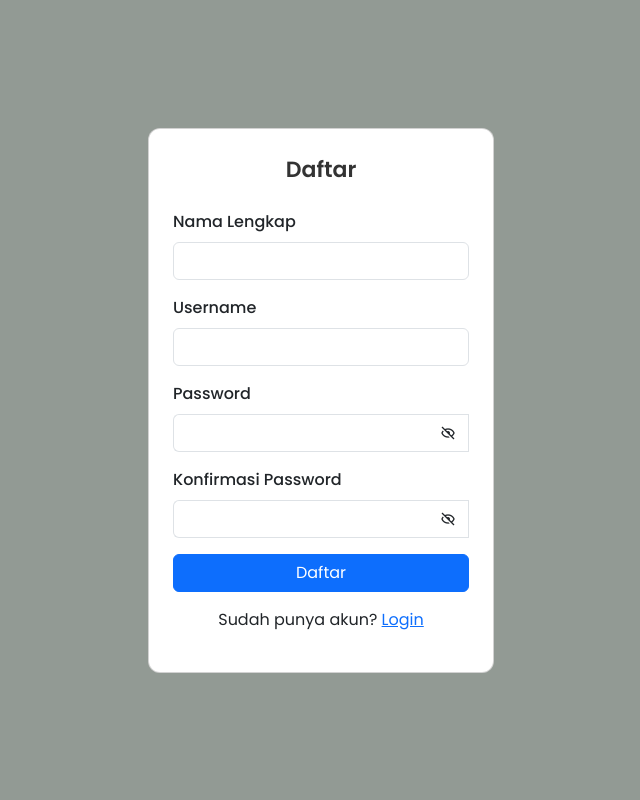
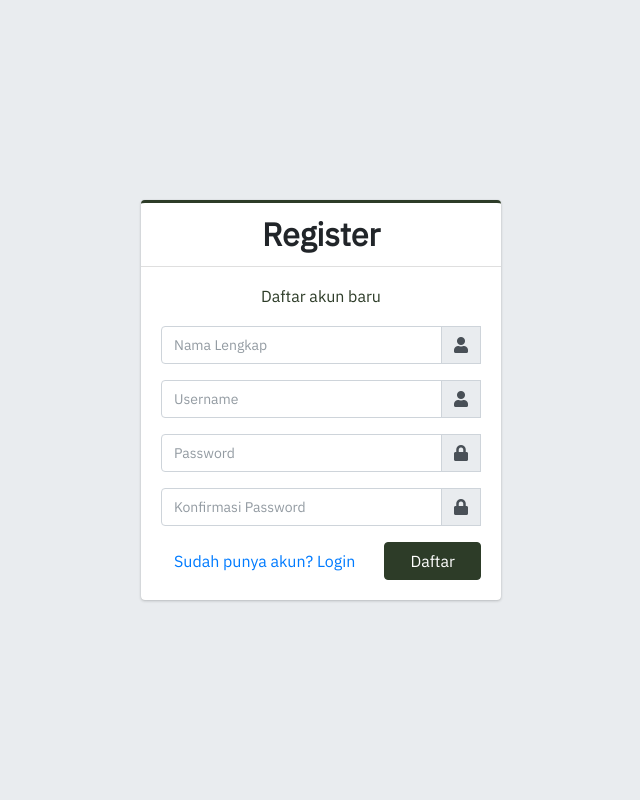
Before and after one commit to fauzulkhakim/khitanumum, a PHP site: page /panitia/register.php in a window 1280 px wide. Shown: the whole page, without its empty margins (319-959 px from the left). Run offline with PHP 8.4, Linux system fonts and the light colour scheme; some libraries are stand-ins or nearby versions.

Commit message:
update: register layout

```diff
--- a/panitia/register.php
+++ b/panitia/register.php
@@ -1,7 +1,3 @@
-<?php
-session_start();
-?>
-
 <!DOCTYPE html>
 <html lang="en">
 
@@ -11,152 +7,180 @@ session_start();
     <meta name="viewport" content="width=device-width, initial-scale=1.0" />
     <title>Register</title>
 
-    <!-- Bootstrap -->
-    <link href="https://cdn.jsdelivr.net/npm/bootstrap@5.3.3/dist/css/bootstrap.min.css" rel="stylesheet" integrity="sha384-QWTKZyjpPEjISv5WaRU9OFeRpok6YctnYmDr5pNlyT2bRjXh0JMhjY6hW+ALEwIH" crossorigin="anonymous">
+    <!-- Favicon -->
+    <link rel="icon" href="assets/images/icon_khitan_umum.png" type="image/x-icon">
 
-    <!-- Icon -->
-    <link rel="icon" href="assets/icon_khitan_umum.png" type="image/x-icon">
+    <!-- Google Font: Source Sans Pro -->
+    <link rel="stylesheet" href="https://fonts.googleapis.com/css?family=Source+Sans+Pro:300,400,400i,700&display=fallback">
 
-    <!-- boxicon -->
-    <link href='https://unpkg.com/boxicons@2.1.4/css/boxicons.min.css' rel='stylesheet'>
+    <!-- Font Awesome -->
+    <link rel="stylesheet" href="assets/adminlte/plugins/fontawesome-free/css/all.min.css">
+
+    <!-- icheck bootstrap -->
+    <link rel="stylesheet" href="assets/adminlte/plugins/icheck-bootstrap/icheck-bootstrap.min.css">
+
+    <!-- Theme style -->
+    <link rel="stylesheet" href="assets/adminlte/dist/css/adminlte.min.css?v=3.2.0">
+
+    <!-- Font IBM Plex Sans -->
+    <link href="https://fonts.googleapis.com/css2?family=IBM+Plex+Sans:wght@400&display=swap" rel="stylesheet">
 
     <style>
-        @import url("https://fonts.googleapis.com/css2?family=Poppins:wght@300;400;500;600&display=swap");
-
         * {
             margin: 0;
             padding: 0;
             box-sizing: border-box;
-            font-family: "Poppins", sans-serif;
+            font-family: 'IBM Plex Sans', sans-serif;
         }
 
         body {
             min-height: 100vh;
             display: flex;
-            align-items: center;
-            justify-content: center;
-            background: #929A94;
+            flex-direction: column;
+            background: #f5f6fa;
+            font-size: 14px;
+            font-weight: 400;
         }
 
-        .container {
-            max-width: 370px;
-            width: 100%;
+        .form-control {
+            font-size: 14px !important;
         }
 
-        .card {
-            border-radius: 12px;
-            background-color: #fff;
+        .content-wrapper {
+            flex: 1;
         }
 
-        header {
-            font-size: 22px;
-            font-weight: 600;
-            color: #333;
+        h3 {
+            color: #2D3C28;
+            font-weight: bolder;
+            font-size: 1.75rem;
         }
 
-        .form-label {
-            font-weight: 500;
+        h4 {
+            color: #2D3C28;
+            font-size: 1.5rem;
         }
 
-        .input-group-text {
-            cursor: pointer;
+        h5 {
+            color: #2D3C28;
+            font-size: 1.25rem;
         }
 
-        .invalid-feedback {
-            display: none;
+        h6 {
+            color: #2D3C28;
+            font-size: 1rem;
         }
 
-        .is-invalid+.invalid-feedback {
-            display: block;
+        .card-outline.card-primary {
+            border-color: #2D3C28;
         }
 
-        .input-group .form-control {
-            border-right: none;
+        .btn-primary {
+            background-color: #2D3C28;
+            border-color: #2D3C28;
         }
 
-        .input-group .input-group-text {
-            background-color: transparent;
-            border-left: none;
+        .btn-primary:hover {
+            background-color: #1e2a1b;
+            border-color: #1e2a1b;
         }
     </style>
 </head>
 
-<body>
-    <div class="container mt-5 mb-5">
-        <div class="card p-4">
-            <header class="mb-4 text-center">Daftar</header>
+<body class="hold-transition login-page">
+    <div class="login-box">
+        <div class="card card-outline card-primary">
+            <div class="card-header text-center">
+                <a href="#" class="h2"><b>Register</b></a>
+            </div>
+            <div class="card-body">
+                <h6 class="login-box-msg">Daftar akun baru</h6>
 
-            <!-- Tampilkan pesan sukses atau error -->
-            <?php if (isset($_SESSION['message'])) : ?>
-                <div class="alert alert-success"><?= $_SESSION['message']; ?></div>
-                <?php unset($_SESSION['message']); ?>
-            <?php endif; ?>
+                <!-- Alert untuk pesan sukses/error -->
+                <?php
+                if (isset($_GET['message'])) {
+                    echo "<div class='alert alert-success'>" . htmlspecialchars($_GET['message']) . "</div>";
+                }
 
-            <?php if (isset($_SESSION['error'])) : ?>
-                <div class="alert alert-danger"><?= $_SESSION['error']; ?></div>
-                <?php unset($_SESSION['error']); ?>
-            <?php endif; ?>
+                if (isset($_GET['error'])) {
+                    echo "<div class='alert alert-danger'>" . htmlspecialchars($_GET['error']) . "</div>";
+                }
+                ?>
 
                 <form action="config/register.php" method="POST" class="needs-validation" novalidate>
                     <!-- Nama Lengkap -->
-                <div class="mb-3">
-                    <label for="nama_lengkap" class="form-label">Nama Lengkap</label>
-                    <input type="text" id="nama_lengkap" name="nama_lengkap" class="form-control" placeholder="" required>
+                    <div class="input-group mb-3">
+                        <input type="text" id="nama_lengkap" name="nama_lengkap" class="form-control" placeholder="Nama Lengkap" required>
+                        <div class="input-group-append">
+                            <div class="input-group-text">
+                                <span class="fas fa-user"></span>
+                            </div>
+                        </div>
                         <div class="invalid-feedback">Nama lengkap harus diisi.</div>
                     </div>
+
                     <!-- Username -->
-                <div class="mb-3">
-                    <label for="username" class="form-label">Username</label>
-                    <input type="text" id="username" name="username" class="form-control" placeholder="" required>
+                    <div class="input-group mb-3">
+                        <input type="text" id="username" name="username" class="form-control" placeholder="Username" required>
+                        <div class="input-group-append">
+                            <div class="input-group-text">
+                                <span class="fas fa-user"></span>
+                            </div>
+                        </div>
                         <div class="invalid-feedback">Username harus diisi minimal 4 karakter.</div>
                     </div>
+
                     <!-- Password -->
-                <div class="mb-3">
-                    <label for="password" class="form-label">Password</label>
-                    <div class="input-group">
-                        <input type="password" id="password" name="password" class="form-control password" placeholder="" required>
-                        <span class="input-group-text" onclick="togglePasswordVisibility('password', this)">
-                            <i class="bx bx-hide"></i>
-                        </span>
+                    <div class="input-group mb-3">
+                        <input type="password" id="password" name="password" class="form-control password" placeholder="Password" required>
+                        <div class="input-group-append">
+                            <div class="input-group-text" onclick="togglePasswordVisibility('password', this)">
+                                <span class="fas fa-lock"></span>
+                            </div>
+                        </div>
                         <div class="invalid-feedback">Password harus diisi minimal 8 karakter.</div>
                     </div>
+
+                    <!-- Konfirmasi Password -->
+                    <div class="input-group mb-3">
+                        <input type="password" id="cPassword" name="cPassword" class="form-control cPassword" placeholder="Konfirmasi Password" required>
+                        <div class="input-group-append">
+                            <div class="input-group-text" onclick="togglePasswordVisibility('cPassword', this)">
+                                <span class="fas fa-lock"></span>
                             </div>
-                <!-- Konfirmasi Password -->
-                <div class="mb-3">
-                    <label for="cPassword" class="form-label">Konfirmasi Password</label>
-                    <div class="input-group">
-                        <input type="password" id="cPassword" class="form-control cPassword" placeholder="" required>
-                        <span class="input-group-text" onclick="togglePasswordVisibility('cPassword', this)">
-                            <i class="bx bx-hide"></i>
-                        </span>
+                        </div>
                         <div class="invalid-feedback">Password tidak cocok.</div>
                     </div>
+
+                    <!-- Button -->
+                    <div class="row">
+                        <div class="col-8">
+                            <a href="index.php" class="btn btn-link">Sudah punya akun? Login</a>
                         </div>
-                <div class="d-grid">
-                    <button type="submit" class="btn btn-primary">Daftar</button>
-                    <!-- Sudah punya akun? Login -->
-                    <p class="text-center mt-3">Sudah punya akun? <a href="index.php">Login</a></p>
+                        <div class="col-4">
+                            <button type="submit" class="btn btn-primary btn-block">Daftar</button>
+                        </div>
                     </div>
                 </form>
             </div>
         </div>
+    </div>
+
+    <script src="assets/adminlte/plugins/jquery/jquery.min.js"></script>
+    <script src="assets/adminlte/plugins/bootstrap/js/bootstrap.bundle.min.js"></script>
+    <script src="assets/adminlte/dist/js/adminlte.min.js?v=3.2.0"></script>
 
     <script>
         // Validasi form
         (() => {
             'use strict'
-
-            // Ambil semua form yang ingin diterapkan validasi Bootstrap
             const forms = document.querySelectorAll('.needs-validation')
-
-            // Loop melalui mereka dan mencegah pengiriman
             Array.from(forms).forEach(form => {
                 form.addEventListener('submit', event => {
                     if (!form.checkValidity()) {
                         event.preventDefault()
                         event.stopPropagation()
                     }
-
                     form.classList.add('was-validated')
                 }, false)
             })
@@ -167,25 +191,12 @@ session_start();
             const input = document.getElementById(id);
             if (input.type === "password") {
                 input.type = "text";
-                icon.querySelector('i').classList.replace('bx-hide', 'bx-show');
+                icon.querySelector('span').classList.replace('fa-lock', 'fa-unlock');
             } else {
                 input.type = "password";
-                icon.querySelector('i').classList.replace('bx-show', 'bx-hide');
+                icon.querySelector('span').classList.replace('fa-unlock', 'fa-lock');
             }
         }
-
-        // Validasi Konfirmasi Password
-        document.querySelector("form").addEventListener("submit", function(e) {
-            const password = document.getElementById("password").value;
-            const cPassword = document.getElementById("cPassword").value;
-
-            if (password !== cPassword) {
-                e.preventDefault();
-                document.getElementById("cPassword").classList.add("is-invalid");
-            } else {
-                document.getElementById("cPassword").classList.remove("is-invalid");
-            }
-        });
     </script>
 </body>
 
```
Lines whose indentation alone changed are shown as unchanged.
